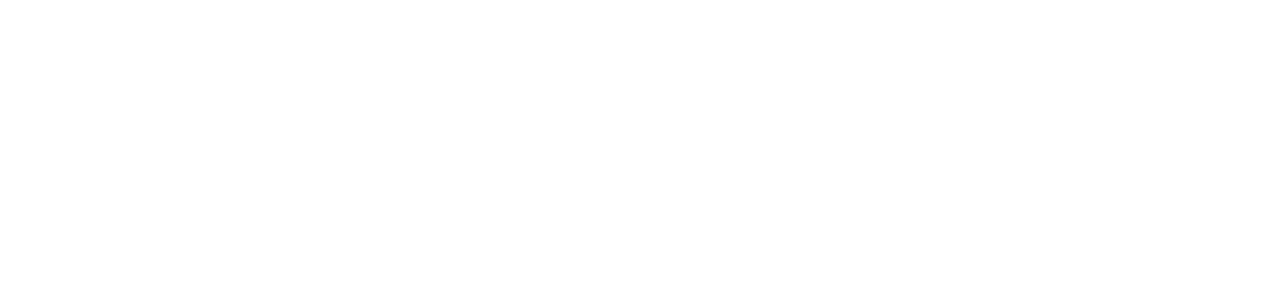
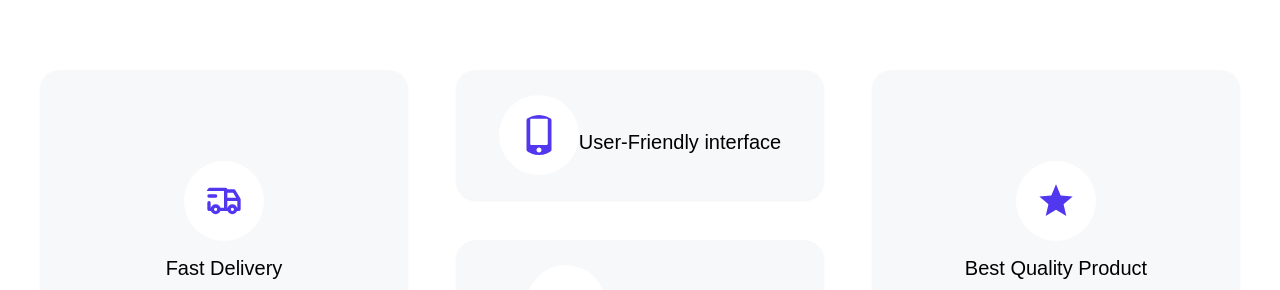
Before and after one commit to ShahKalash/E-Com, a React (Create React App) app: page / in a window 1280 px wide. Shown: the part 662-952 px from the top of the page. Before the commit the page ends 800 px from the top, so only its background shows below. Built offline with nearby package versions, Linux system fonts and the light colour scheme.

Commit message:
Add service section

```diff
--- a/src/Home.js
+++ b/src/Home.js
@@ -1,8 +1,13 @@
 import React from 'react'
 import styled from 'styled-components';
 import HeroSection from './components/HeroSection';
+import Services from './components/Services';
+
 const Home = () => {
-    return <HeroSection props={{ name: "Flip-Zone" }} />
+    return (<>
+        <HeroSection props={{ name: "Flip-Zone" }} />
+        <Services />
+    </>);
 }
 
 
--- /dev/null
+++ b/src/components/Services.js
@@ -0,0 +1,104 @@
+import React from 'react'
+import styled from 'styled-components';
+import { TbTruckDelivery } from "react-icons/tb";
+import { FaMobileAlt } from "react-icons/fa";
+import { MdPayment } from "react-icons/md";
+import { MdOutlineStarPurple500 } from "react-icons/md";
+
+const Services = () => {
+    return (
+        <Wrapper>
+            <div className='container'>
+                <div className='grid grid-three-column'>
+                    <div className='services-1'>
+                        <div>
+                            <TbTruckDelivery className="icon" />
+                            <h3>Fast Delivery</h3>
+                        </div>
+                    </div>
+
+                    <div className='services-2'>
+                        <div className='services-colum-2'>
+                            <FaMobileAlt className='icon' />
+                            <h3>User-Friendly interface</h3>
+                        </div>
+                        <div className='services-colum-2'>
+                            <MdPayment className='icon' />
+                            <h3>Secure Payment</h3>
+                        </div>
+                    </div>
+                    <div className='services-3'>
+                        <div>
+                            <MdOutlineStarPurple500 className='icon' />
+                            <h3>Best Quality Product</h3>
+                        </div>
+                    </div>
+                </div>
+            </div>
+        </Wrapper>
+    )
+};
+
+const Wrapper = styled.section`
+  padding: 9rem 0;
+
+  .grid {
+    gap: 4.8rem;
+  }
+
+  .services-1,
+  .services-2,
+  .services-3 {
+    width: auto;
+    height: 30rem;
+    display: flex;
+    flex-direction: column;
+    justify-content: center;
+    align-content: center;
+    background: ${({ theme }) => theme.colors.bg};
+    text-align: center;
+    border-radius: 2rem;
+    box-shadow: rgba(0, 0, 0, 0.05) 0px 1px 2px 0px;
+  }
+
+  .services-2 {
+    gap: 4rem;
+    background-color: transparent;
+    box-shadow: none;
+
+    .services-colum-2 {
+      background: ${({ theme }) => theme.colors.bg};
+      display: flex;
+      flex-direction: row;
+      flex: 1;
+      justify-content: center;
+      align-items: center;
+      border-radius: 2rem;
+      box-shadow: rgba(0, 0, 0, 0.05) 0px 1px 2px 0px;
+
+      div {
+        display: flex;
+        flex-direction: row;
+        justify-content: center;
+        align-items: center;
+        gap: 1rem;
+      }
+    }
+  }
+
+  h3 {
+    margin-top: 1.4rem;
+    font-size: 2rem;
+  }
+
+  .icon {
+    /* font-size: rem; */
+    width: 8rem;
+    height: 8rem;
+    padding: 2rem;
+    border-radius: 50%;
+    background-color: #fff;
+    color: #5138ee;
+  }
+`;
+export default Services;
```
